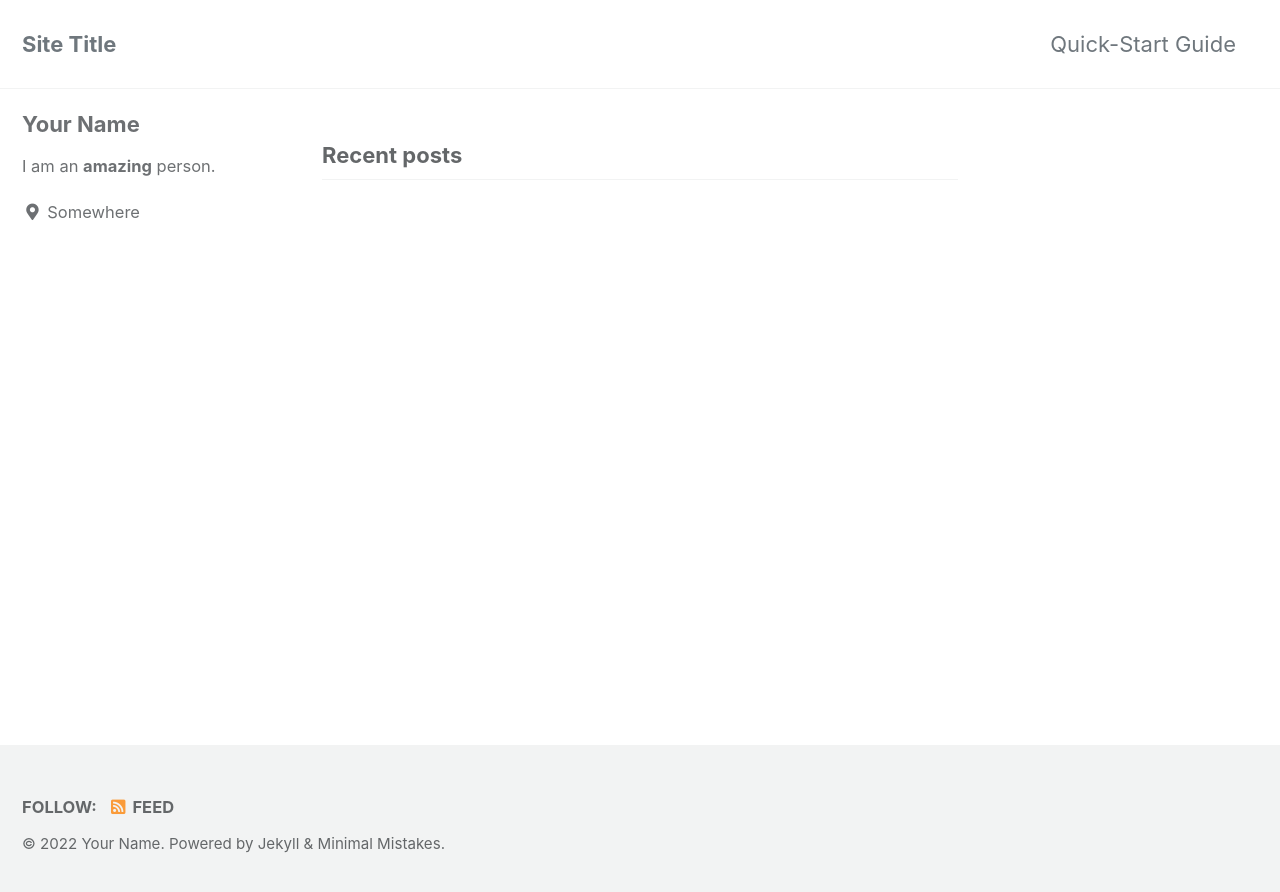
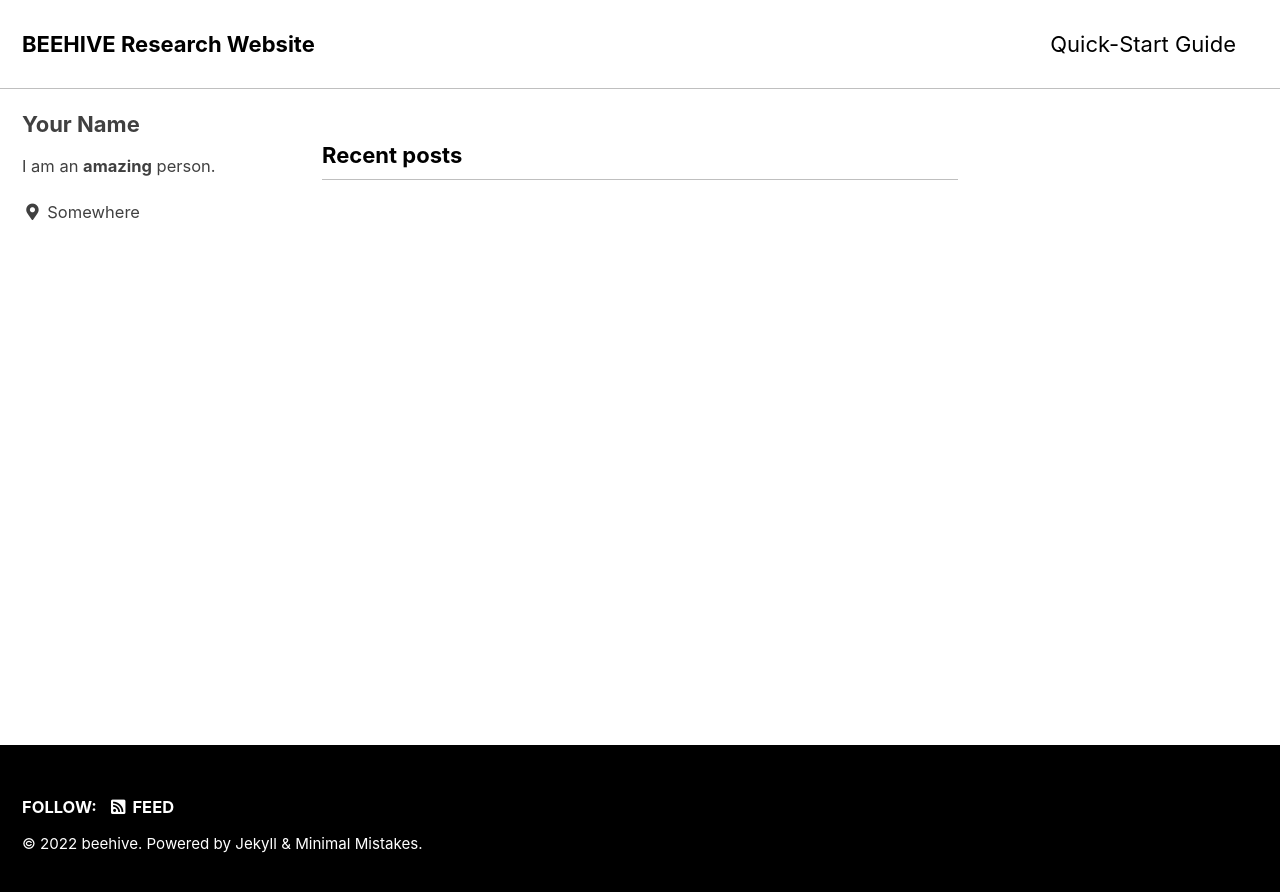
Before and after one commit to stanfordbeehive/stanfordbeehive.github.io, a Jekyll site: the page built from index.html, in a window 1280 px wide. Shown: the top 892 px of the page. Built offline with Jekyll 4.4.1, drawn with Linux system fonts in a browser that asks for light colours; cached includes are drawn as plain includes; the list of posts is cut into pages by our own code.

Commit message:
Update _config.yml

```diff
--- a/_config.yml
+++ b/_config.yml
@@ -12,16 +12,16 @@
 
 # theme                  : "minimal-mistakes-jekyll"
 # remote_theme           : "mmistakes/minimal-mistakes"
-minimal_mistakes_skin    : "default" # "air", "aqua", "contrast", "dark", "dirt", "neon", "mint", "plum", "sunrise"
+minimal_mistakes_skin    : "contrast" #"default" # "air", "aqua", "contrast", "dark", "dirt", "neon", "mint", "plum", "sunrise"
 
 # Site Settings
 locale                   : "en-US"
-title                    : "Site Title"
+title                    : "BEEHIVE Research Website"
 title_separator          : "-"
 subtitle                 : # site tagline that appears below site title in masthead
-name                     : "Your Name"
-description              : "An amazing website."
-url                      : # the base hostname & protocol for your site e.g. "https://mmistakes.github.io"
+name                     : "beehive"
+description              : "beehive website"
+url                      : https://stanfordbeehive.github.io# the base hostname & protocol for your site e.g. "https://mmistakes.github.io"
 baseurl                  : # the subpath of your site, e.g. "/blog"
 repository               : # GitHub username/repo-name e.g. "mmistakes/minimal-mistakes"
 teaser                   : # path of fallback teaser image, e.g. "/assets/images/500x300.png"
@@ -112,7 +112,7 @@
   links:
     - label: "Email"
       icon: "fas fa-fw fa-envelope-square"
-      # url: "mailto:your.name@email.com"
+      # url: "mailto:barbara.engelhardt@gladstone.ucsf.edu"
     - label: "Website"
       icon: "fas fa-fw fa-link"
       # url: "https://your-website.com"
```
